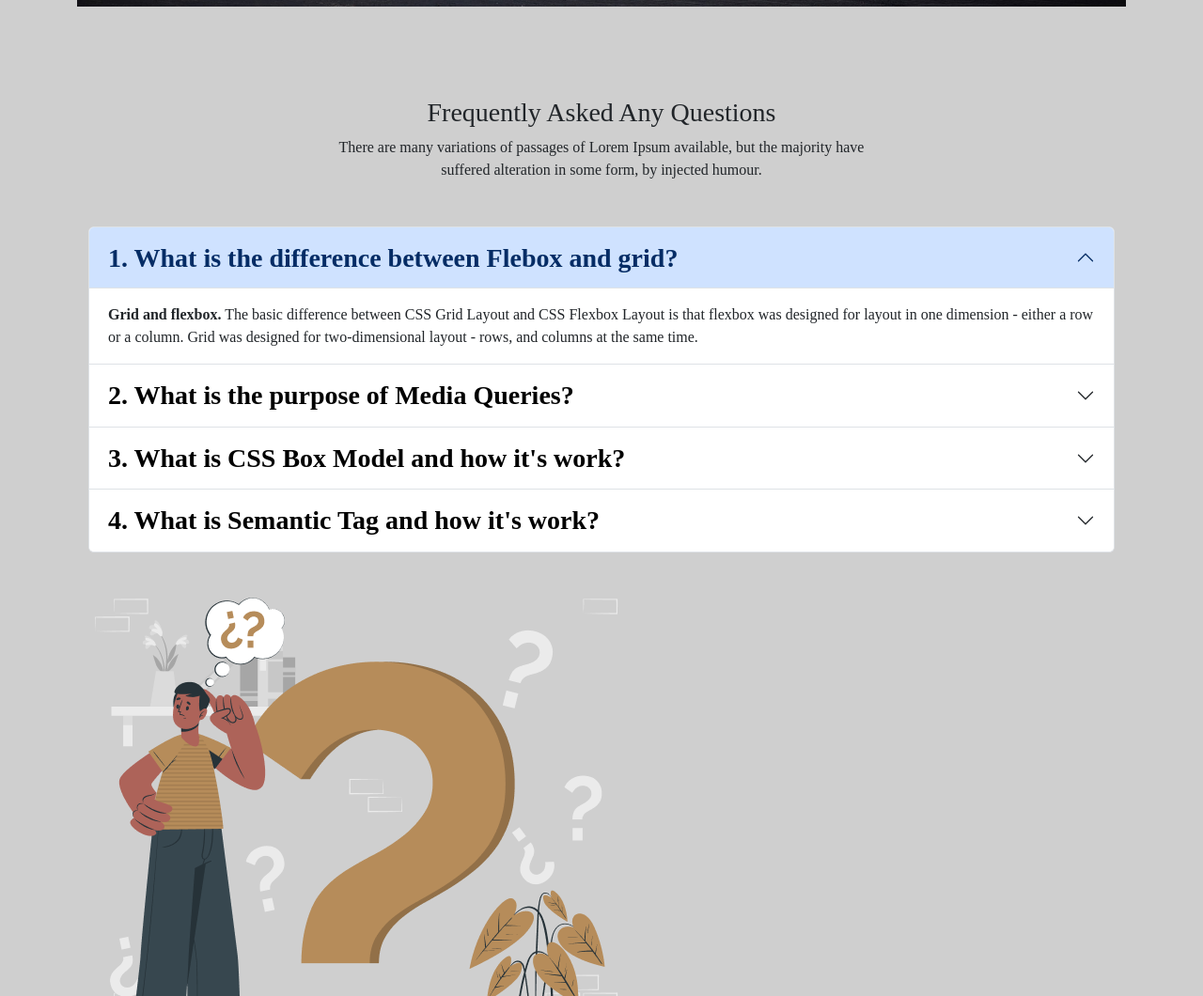
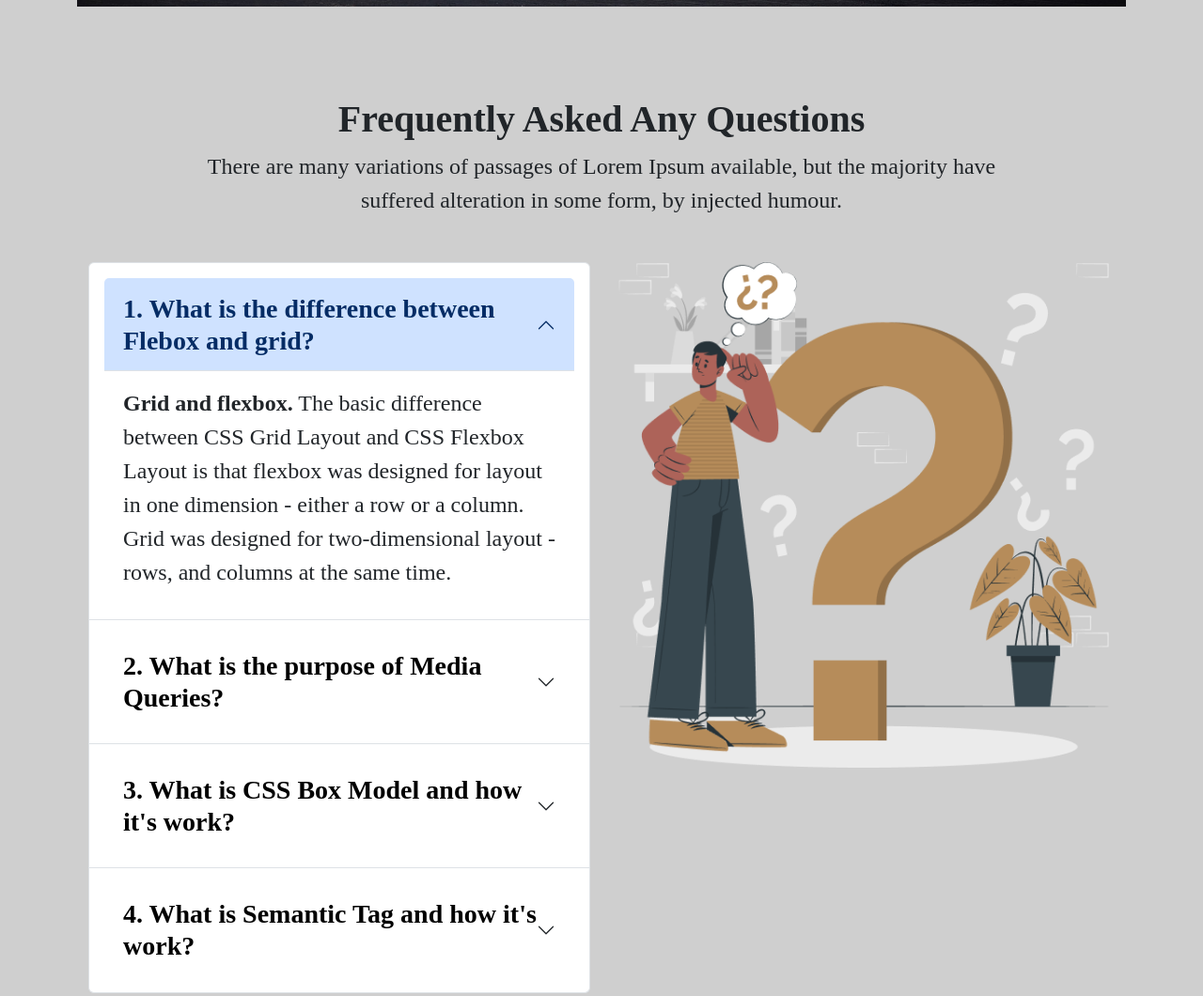
Before and after one commit to brinto-swe/legal-solutions, a plain HTML site: page index.html in a window 1280 px wide. Shown: the part 3234-4294 px from the top of the page at 94% size. Drawn offline with nearby package versions, Linux system fonts and the light colour scheme.

Commit message:
Accordion Completed

```diff
--- a/index.html
+++ b/index.html
@@ -224,13 +224,13 @@
         <!-- Accordion Section  -->
         <section class="container mt-5">
             <div class="pt-5 text-center">
-                <h3>Frequently Asked Any Questions</h3>
-                <p>There are many variations of passages of Lorem Ipsum available, but the majority have <br> suffered
+                <h3 class="fs-1 fw-bolder">Frequently Asked Any Questions</h3>
+                <p class="fs-4">There are many variations of passages of Lorem Ipsum available, but the majority have <br> suffered
                     alteration in some form, by injected humour.</p>
             </div>
-            <div class="mt-5 grid row gap-5">
-                <div class="accordion col-sm-12 col-6" id="accordionPanelsStayOpenExample">
-                    <div class="accordion-item">
+            <div class="row mt-5">
+                <div class="col h-auto accordion" id="accordionPanelsStayOpenExample">
+                    <div class="accordion-item p-3">
                         <h2 class="accordion-header" id="panelsStayOpen-headingOne">
                             <button class="accordion-button" type="button" data-bs-toggle="collapse"
                                 data-bs-target="#panelsStayOpen-collapseOne" aria-expanded="true"
@@ -240,7 +240,7 @@
                         </h2>
                         <div id="panelsStayOpen-collapseOne" class="accordion-collapse collapse show"
                             aria-labelledby="panelsStayOpen-headingOne">
-                            <div class="accordion-body">
+                            <div class="accordion-body fs-4 fs-4">
                                 <strong>Grid and flexbox.</strong> The basic difference between CSS Grid Layout and CSS
                                 Flexbox Layout is that flexbox was designed for layout in one dimension - either a row
                                 or a column. Grid was designed for two-dimensional layout - rows, and columns at the
@@ -248,7 +248,7 @@
                             </div>
                         </div>
                     </div>
-                    <div class="accordion-item">
+                    <div class="accordion-item p-3">
                         <h2 class="accordion-header" id="panelsStayOpen-headingTwo">
                             <button class="accordion-button collapsed" type="button" data-bs-toggle="collapse"
                                 data-bs-target="#panelsStayOpen-collapseTwo" aria-expanded="false"
@@ -258,7 +258,7 @@
                         </h2>
                         <div id="panelsStayOpen-collapseTwo" class="accordion-collapse collapse"
                             aria-labelledby="panelsStayOpen-headingTwo">
-                            <div class="accordion-body">
+                            <div class="accordion-body fs-4">
                                 <strong>Media queries</strong> are a key part of responsive web design, as they allow
                                 you to create different layouts depending on the size of the viewport, but they can also
                                 be used to detect other things about the environment your site is running on, for
@@ -266,7 +266,7 @@
                             </div>
                         </div>
                     </div>
-                    <div class="accordion-item">
+                    <div class="accordion-item p-3">
                         <h2 class="accordion-header" id="panelsStayOpen-headingThree">
                             <button class="accordion-button collapsed" type="button" data-bs-toggle="collapse"
                                 data-bs-target="#panelsStayOpen-collapseThree" aria-expanded="false"
@@ -276,7 +276,7 @@
                         </h2>
                         <div id="panelsStayOpen-collapseThree" class="accordion-collapse collapse"
                             aria-labelledby="panelsStayOpen-headingThree">
-                            <div class="accordion-body">
+                            <div class="accordion-body fs-4">
                                 <strong>CSS Box Model </strong>is a box in CSS consists of a content area, which is
                                 where any text, images, or other HTML elements are displayed. This is optionally
                                 surrounded by padding, a border, and a margin, on one or more sides. The box model
@@ -284,7 +284,7 @@
                             </div>
                         </div>
                     </div>
-                    <div class="accordion-item">
+                    <div class="accordion-item p-3">
                         <h2 class="accordion-header" id="panelsStayOpen-headingThree">
                             <button class="accordion-button collapsed" type="button" data-bs-toggle="collapse"
                                 data-bs-target="#panelsStayOpen-collapseThree" aria-expanded="false"
@@ -294,7 +294,7 @@
                         </h2>
                         <div id="panelsStayOpen-collapseThree" class="accordion-collapse collapse"
                             aria-labelledby="panelsStayOpen-headingThree">
-                            <div class="accordion-body">
+                            <div class="accordion-body fs-4">
                                 <strong>Semantic Tags </strong> The semantic HTML tags help the search engines and other
                                 user devices to determine the importance and context of web pages. The pages made with
                                 semantic elements are much easier to read. It has greater accessibility. It offers a
@@ -303,8 +303,8 @@
                         </div>
                     </div>
                 </div>
-                <div class="col-sm-12 col-6">
-                    <img class="" src="./images/faq.png" alt="">
+                <div class="container-fluid col-6">
+                    <img class="img-fluid" src="./images/faq.png" alt="">
                 </div>
             </div>
         </section>
--- a/style.css
+++ b/style.css
@@ -55,9 +55,6 @@
     margin-bottom: 2rem;
 }
 
-.accordion-section{
-    mt
-}
 .accordion-button{
     color: black;
     font-size: 28px;
```
